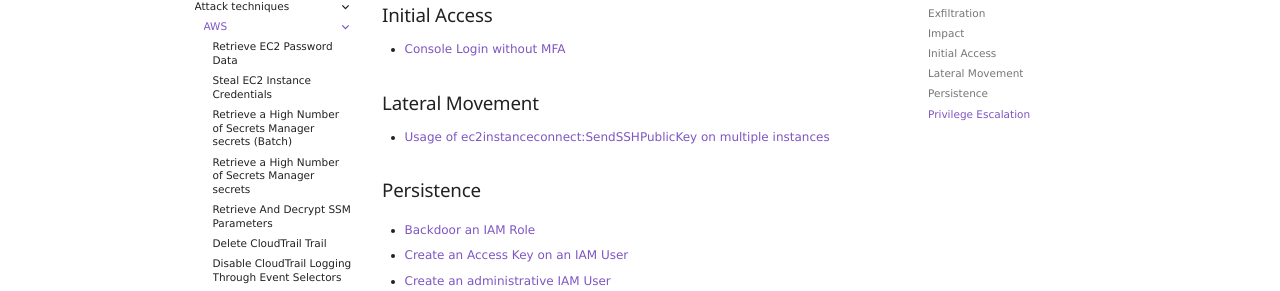
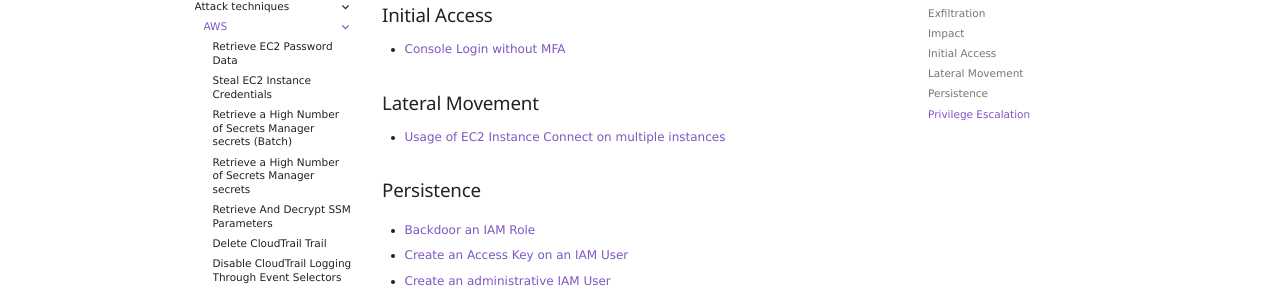
Before and after one commit to DataDog/stratus-red-team, an MkDocs documentation site: the page built from docs/attack-techniques/AWS/index.md, in a window 1280 px wide and 900 px high, scrolled down 1096 px. Shown: the part 185-476 px from the top of the window. Built offline with MkDocs 1.6.1 and Material for MkDocs 9.7.7, drawn with Linux system fonts in a browser that asks for light colours; nearby versions of some CDN libraries; library files that are not in the unit come from our copies; comment, search, counter and statistics services are not loaded.

Commit message:
Formatting and small code enhancements

```diff
--- a/docs/attack-techniques/AWS/index.md
+++ b/docs/attack-techniques/AWS/index.md
@@ -75,7 +75,7 @@
 
 ## Lateral Movement
 
-- [Usage of ec2instanceconnect:SendSSHPublicKey on multiple instances](./aws.lateral-movement.ec2-send-ssh-public-key.md)
+- [Usage of EC2 Instance Connect on multiple instances](./aws.lateral-movement.ec2-instance-connect.md)
 
 
 ## Persistence
--- a/docs/index.yaml
+++ b/docs/index.yaml
@@ -176,8 +176,8 @@
           platform: AWS
           isIdempotent: true
     Lateral Movement:
-        - id: aws.lateral-movement.ec2-send-ssh-public-key
-          name: Usage of ec2instanceconnect:SendSSHPublicKey on multiple instances
+        - id: aws.lateral-movement.ec2-instance-connect
+          name: Usage of EC2 Instance Connect on multiple instances
           isSlow: true
           mitreAttackTactics:
             - Lateral Movement
```
Also changed, not shown: docs/attack-techniques/AWS/aws.lateral-movement.ec2-instance-connect.md (added, +57 -0 lines), docs/attack-techniques/list.md (+1 -1 lines), 3 other files.
